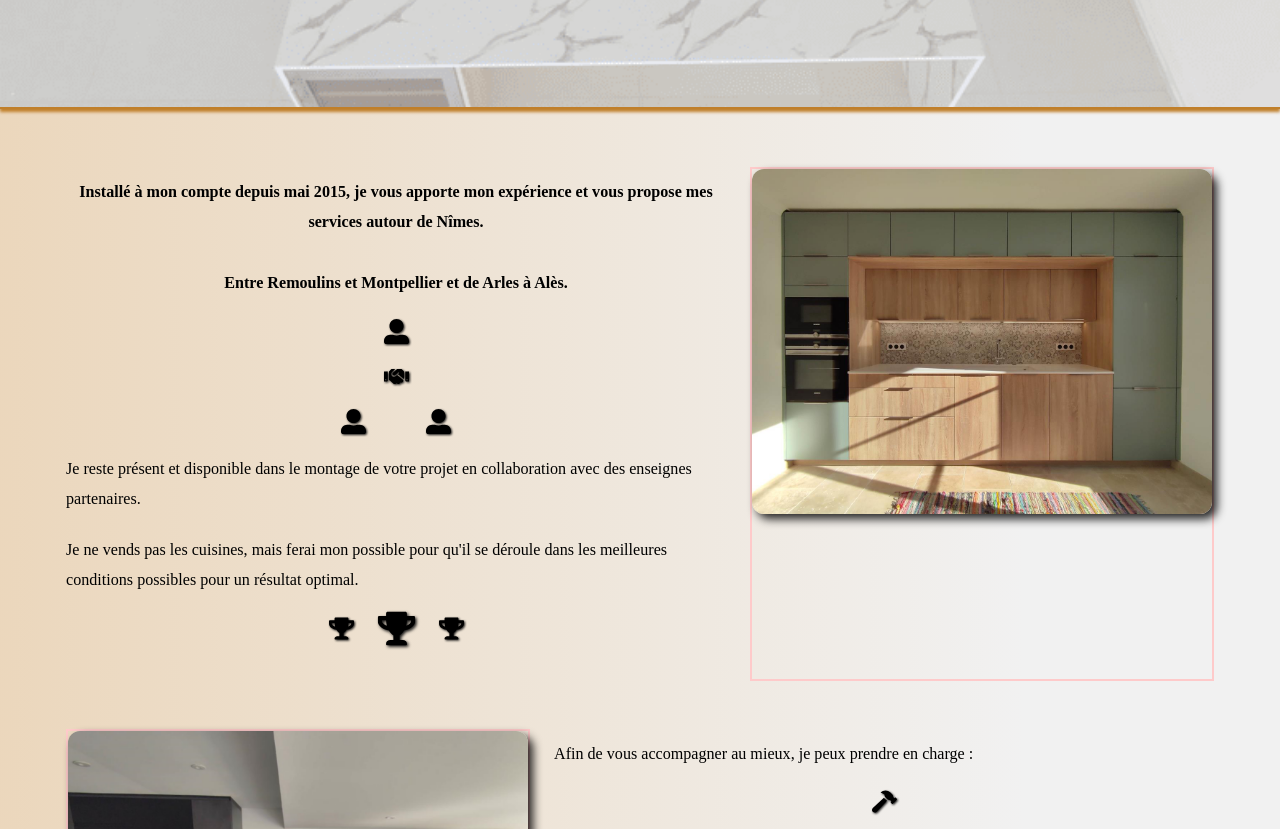
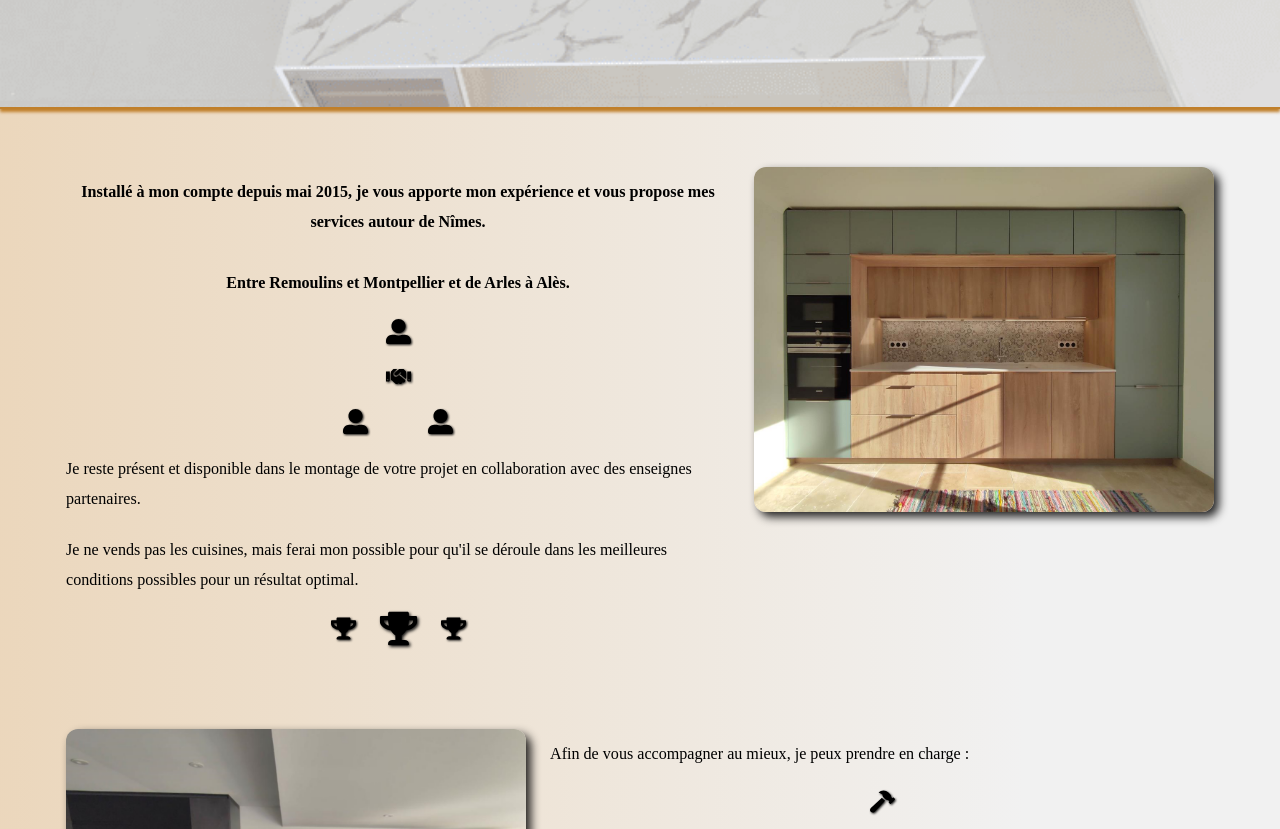
Before and after one commit to ChristopheC-83/christophe_cuisine_next, a Next.js app: page /home in a window 1280 px wide. Shown: the part 691-1520 px from the top of the page. Built offline with nearby package versions, Linux system fonts and the light colour scheme; a web font is replaced by a local one.

Commit message:
retrait border test

```diff
--- a/app/(pages)/contact/page.jsx
+++ b/app/(pages)/contact/page.jsx
@@ -174,7 +174,7 @@ export default function Contact() {
             >
               <textarea
                 id="message"
-                className="w-full p-4 placeholder-transparent bg-transparent border-none peer focus:border-transparent focus:outline-none focus:ring placeholder-gray-50"
+                className="w-full p-4 placeholder-transparent bg-transparent border-none peer focus:border-transparent focus:outline-none focus:ring placeholder-gray-50 rounded-xl"
                 rows="10"
                 placeholder="message"
                 {...register("message", { required: true })}
--- a/components/textFrame/TextFrame.jsx
+++ b/components/textFrame/TextFrame.jsx
@@ -13,7 +13,7 @@ export default function TextFrame({ text, img, index, children }) {
         {text}
       </div>
       {/* <Image src={img} alt="cuisine" width={400} height={225} className={`w-2/6 rounded-xl shadow-xl`} /> */}
-      <div className="relative border-2 border-red-200 grow max-md:midFlex">
+      <div className="relative grow max-md:midFlex">
         <div
           className="w-[90vw] h-[68vw] md:w-[45vw] md:h-[34vw] max-w-[460px] max-h-[345px] bg-center bg-cover box-shadow-5 rounded-xl md:sticky md:top-[180px] lg:top-[140px] "
           style={{ backgroundImage: `url(${img})` }}
```
